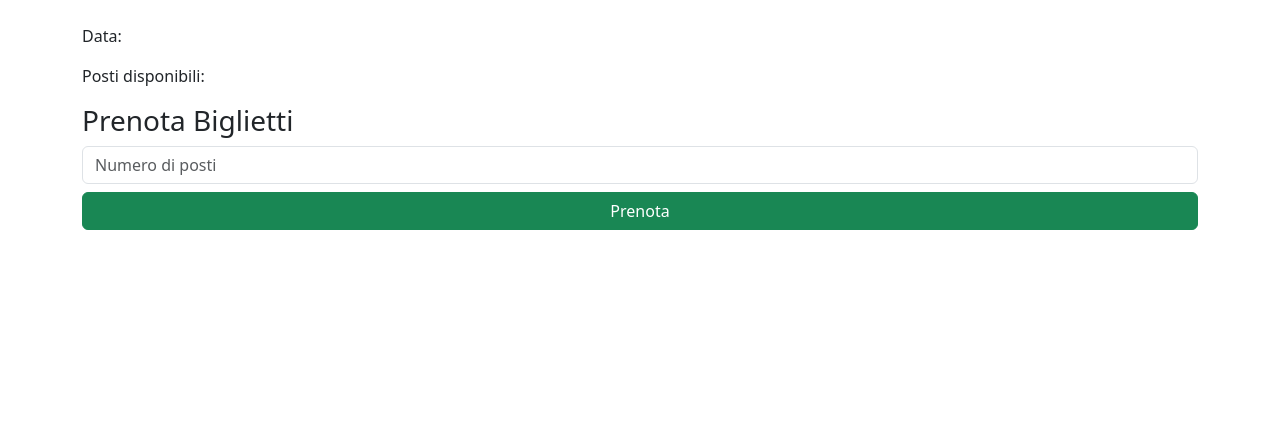
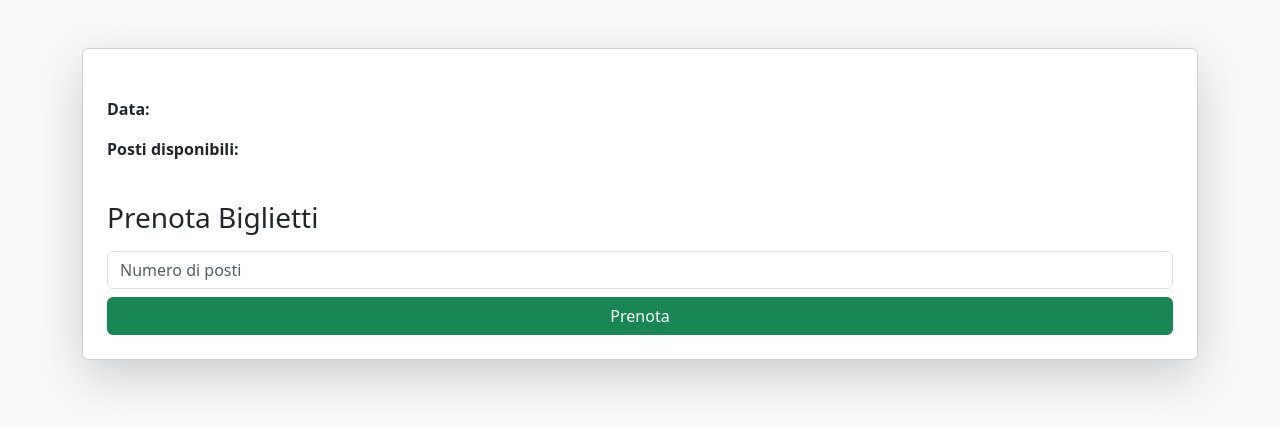
Before and after one commit to zetilion/Event_Manager, a plain HTML site: page frontend/event.html in a window 1280 px wide. Drawn offline with nearby package versions, Linux system fonts and the light colour scheme.

Commit message:
Update event.html

```diff
--- a/frontend/event.html
+++ b/frontend/event.html
@@ -7,16 +7,22 @@
     <link rel="stylesheet" href="https://cdn.jsdelivr.net/npm/bootstrap@5.3.0/dist/css/bootstrap.min.css">
     <script defer src="script.js"></script>
 </head>
-<body class="container mt-4">
-    <h2 id="event-title"></h2>
-    <p id="event-description"></p>
-    <p>Data: <span id="event-date"></span></p>
-    <p>Posti disponibili: <span id="event-seats"></span></p>
+<body class="bg-light">
 
-    <h3>Prenota Biglietti</h3>
-    <form id="booking-form">
-        <input type="number" id="seats-booked" class="form-control my-2" placeholder="Numero di posti" required>
-        <button type="submit" class="btn btn-success w-100">Prenota</button>
-    </form>
+    <div class="container mt-5">
+        <div class="card p-4 shadow-lg">
+            <h2 id="event-title" class="text-primary"></h2>
+            <p id="event-description" class="fs-5"></p>
+            <p><strong>Data:</strong> <span id="event-date" class="text-secondary"></span></p>
+            <p><strong>Posti disponibili:</strong> <span id="event-seats" class="text-success"></span></p>
+
+            <h3 class="mt-4">Prenota Biglietti</h3>
+            <form id="booking-form">
+                <input type="number" id="seats-booked" class="form-control my-2" placeholder="Numero di posti" required>
+                <button type="submit" class="btn btn-success w-100">Prenota</button>
+            </form>
+        </div>
+    </div>
+
 </body>
 </html>
```
